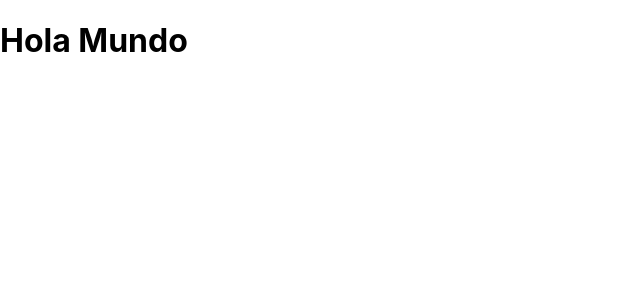
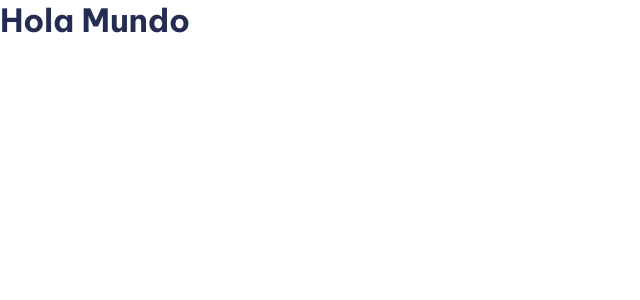
Before and after one commit to martinsantaclara/manage-landing-mentor, a Next.js app: page / in a window 1280 px wide. Shown: the top 300 px of the page, without its empty margins (0-640 px from the left). Built offline with nearby package versions, Linux system fonts and the light colour scheme.

Commit message:
app document

```diff
--- a/pages/_app.js
+++ b/pages/_app.js
@@ -1,7 +1,15 @@
-import '../styles/globals.css'
+import React, { useState } from 'react';
+import '../styles/globals.css';
+import { ThemeProvider } from 'styled-components';
+import { lightTheme, darkTheme, GlobalStyles } from '../themes/themes';
 
 function MyApp({ Component, pageProps }) {
-  return <Component {...pageProps} />
+    const [darkMode, setDarkmode] = useState(false);
+    return (
+        <ThemeProvider theme={darkMode ? darkTheme : lightTheme}>
+            <GlobalStyles />
+            <Component {...pageProps} dark={darkMode} />
+        </ThemeProvider>
+    );
 }
-
-export default MyApp
+export default MyApp;
--- /dev/null
+++ b/pages/_document.js
@@ -0,0 +1,55 @@
+import Document, { Head, Html, Main, NextScript } from 'next/document';
+import { ServerStyleSheet } from 'styled-components';
+
+export default class MyDocument extends Document {
+    static async getInitialProps(ctx) {
+        const sheet = new ServerStyleSheet();
+        const originalRenderPage = ctx.renderPage;
+
+        try {
+            ctx.renderPage = () =>
+                originalRenderPage({
+                    enhanceApp: (App) => (props) =>
+                        sheet.collectStyles(<App {...props} />),
+                });
+
+            const initialProps = await Document.getInitialProps(ctx);
+            return {
+                ...initialProps,
+                styles: (
+                    <>
+                        {initialProps.styles}
+                        {sheet.getStyleElement()}
+                    </>
+                ),
+            };
+        } finally {
+            sheet.seal();
+        }
+    }
+    render() {
+        return (
+            <Html lang="en-US">
+                <Head>
+                    <link
+                        rel="preconnect"
+                        href="https://fonts.googleapis.com"
+                    />
+                    <link
+                        rel="preconnect"
+                        href="https://fonts.gstatic.com"
+                        crossOrigin="true"
+                    />
+                    <link
+                        href="https://fonts.googleapis.com/css2?family=Be+Vietnam+Pro:wght@400;500;700&display=swap"
+                        rel="stylesheet"
+                    />
+                </Head>
+                <body>
+                    <Main />
+                    <NextScript />
+                </body>
+            </Html>
+        );
+    }
+}
--- /dev/null
+++ b/themes/themes.js
@@ -0,0 +1,138 @@
+import { createGlobalStyle } from 'styled-components';
+
+const shared = {
+    // Temp fonts
+    ffPrimary: 'Be Vietnam Pro, sans-serif',
+    // Colors for layout
+    primary: 'hsl(12 88% 59%)',
+    primaryOpacity: 'hsl(12 88% 59% / .5)',
+    primaryLight: 'hsl(13 100% 96%)',
+    primaryHover: 'hsl(12 91% 72%)',
+    onPrimary1: 'hsl(0 0% 100%)',
+    onPrimary2: 'hsl(9 54% 97%)',
+    secondary: 'hsl(228 13% 13%)',
+    onSecondary1: 'hsl(0 0% 100%)',
+    onSecondary2: 'hsl(0 0% 100% / 0.5)',
+    onPlaceholder: 'hsl(0 0% 55%)',
+    onError: 'hsl(0 88% 59%)',
+    shadow1: 'hsl(9 100% 78%)',
+    shadow2: 'hsl(9 68% 56%)',
+    // font sizes
+    fs200: '0.625',
+    fs300: '0.8125',
+    fs400: '0.875',
+    fs500: '0.9375',
+    fs600: '1',
+    fs700: '1.875',
+    fs800: '2',
+    fs900: '2.5',
+    fs950: '3.5',
+    // font weight
+    fwThin: '100',
+    fwUltraLight: '200',
+    fwLight: '300',
+    fwRegular: '400',
+    fwMedium: '500',
+    fwSemiBold: '600',
+    fwBold: '700',
+    fwUltraBold: '800',
+    fwBlack: '900',
+    // Breakpoints for responsive design
+    breakpoints: {
+        sm: 'screen and (min-width: 640px)',
+        md: 'screen and (min-width: 768px)',
+        lg: 'screen and (min-width: 1024px)',
+        xl: 'screen and (min-width: 1280px)',
+        xxl: 'screen and (min-width: 1441px)',
+    },
+};
+
+const utility = {
+    // fonts
+    ffBody: shared.ffPrimary,
+    ffHeading: shared.ffPrimary,
+    // btns
+    btnBg: shared.primary,
+    btnClr: shared.onPrimary2,
+    btnShadow: shared.shadow1,
+    btnHoverBg: shared.primaryHover,
+    btnHoverClr: shared.onPrimary2,
+    btnHoverShadow: shared.shadow1,
+    // btns inverted
+    btnInvertedBg: shared.onPrimary1,
+    btnInvertedClr: shared.primary,
+    btnInvertedShadow: shared.shadow2,
+    btnInvertedHoverBg: shared.onPrimary1,
+    btnInvertedHoverClr: shared.primaryOpacity,
+    btnInvertedHoverShadow: shared.shadow2,
+    // input
+    onInputActive: shared.onError,
+    onSecondaryHover: shared.primary,
+    // font sizes headings
+    fsHeading_sm: shared.fs700,
+    fsHeading_md: shared.fs800,
+    fsHeading_lg: shared.fs900,
+    fsHeading_xl: shared.fs950,
+    // font weight Heading
+    fwHeading_sm: shared.fwUltraBold,
+    fwHeading_md: shared.fwUltraBold,
+    fwHeading_lg: shared.fwBold,
+    fwHeading_xl: shared.fwBold,
+    // font sizes Text
+    fsText_xxs: shared.fs200,
+    fsText_xs: shared.fs300,
+    fsText_s: shared.fs400,
+    fsText_md: shared.fs500,
+    fsText_lg: shared.fs600,
+};
+
+const light = {
+    background: 'hsl(0 0% 100%)',
+    surface: 'hsl(0 0% 98%)',
+    onBackground: 'hsl(228 38% 23%)',
+    onBackgroundOpacity: 'hsl(228 38% 23% / .5)',
+    clrHeading: 'hsl(228 38% 23%)',
+    clrLogo: 'hsl(228 38% 23%)',
+};
+
+const dark = {
+    background: 'hsl(0 0% 7%)',
+    surface: 'hsl(0 4% 31%)',
+    onBackground: 'hsl(0 0% 100%)',
+    onBackgroundOpacity: 'hsl(0 0% 100% / .5)',
+    clrHeading: 'hsl(0 0% 100%)',
+    clrLogo: 'hsl(0 0% 100%)',
+};
+
+export const GlobalStyles = createGlobalStyle`
+    * {
+        box-sizing: border-box;
+    }
+
+    html,
+    body {
+        padding: 0;
+        margin: 0;
+        font-family: ${({ theme }) => theme.ffBody};
+        font-size: 1rem;
+        overflow-x: hidden;
+        background-color: ${({ theme }) => theme.background};
+        color: ${({ theme }) => theme.onBackground};
+    }
+
+    h1,
+    h2,
+    h3,
+    p {
+        margin: 0;
+        padding: 0;
+    }
+
+    a {
+        color: inherit;
+        text-decoration: none;
+    }
+`;
+
+export const lightTheme = { ...shared, ...utility, ...light };
+export const darkTheme = { ...shared, ...utility, ...dark };
```
Also changed, not shown: styles/Home.module.css (deleted, +0 -129 lines).
